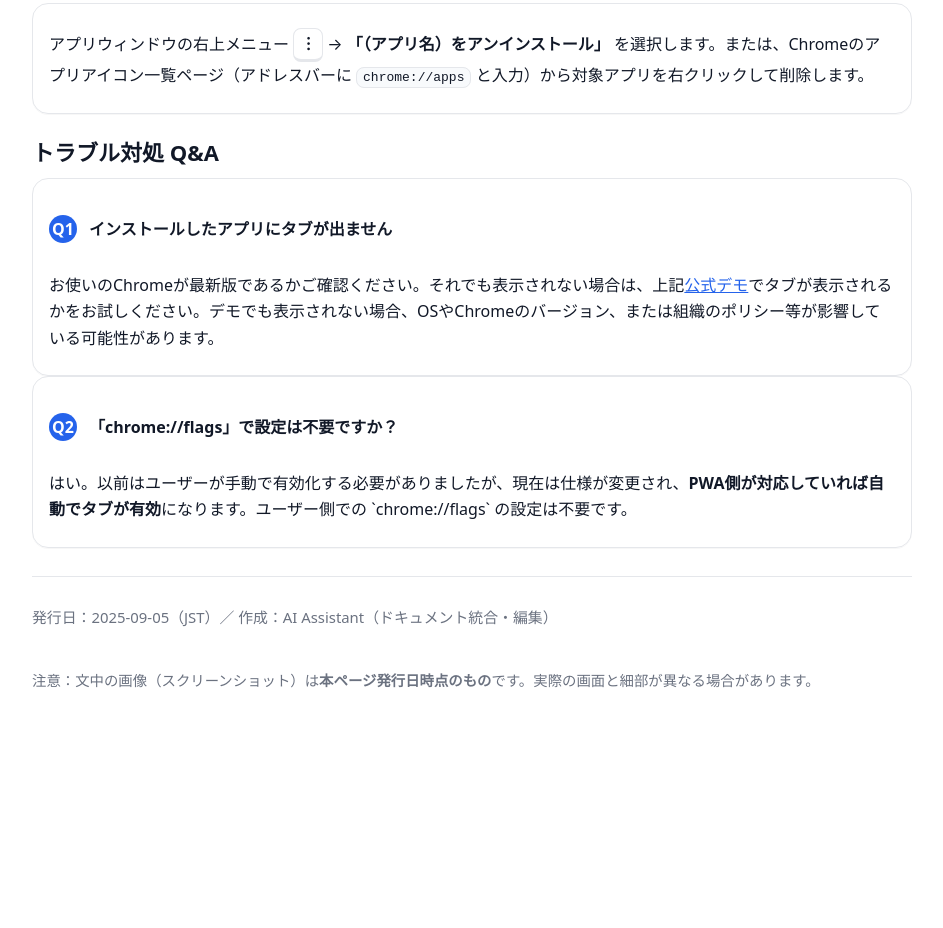
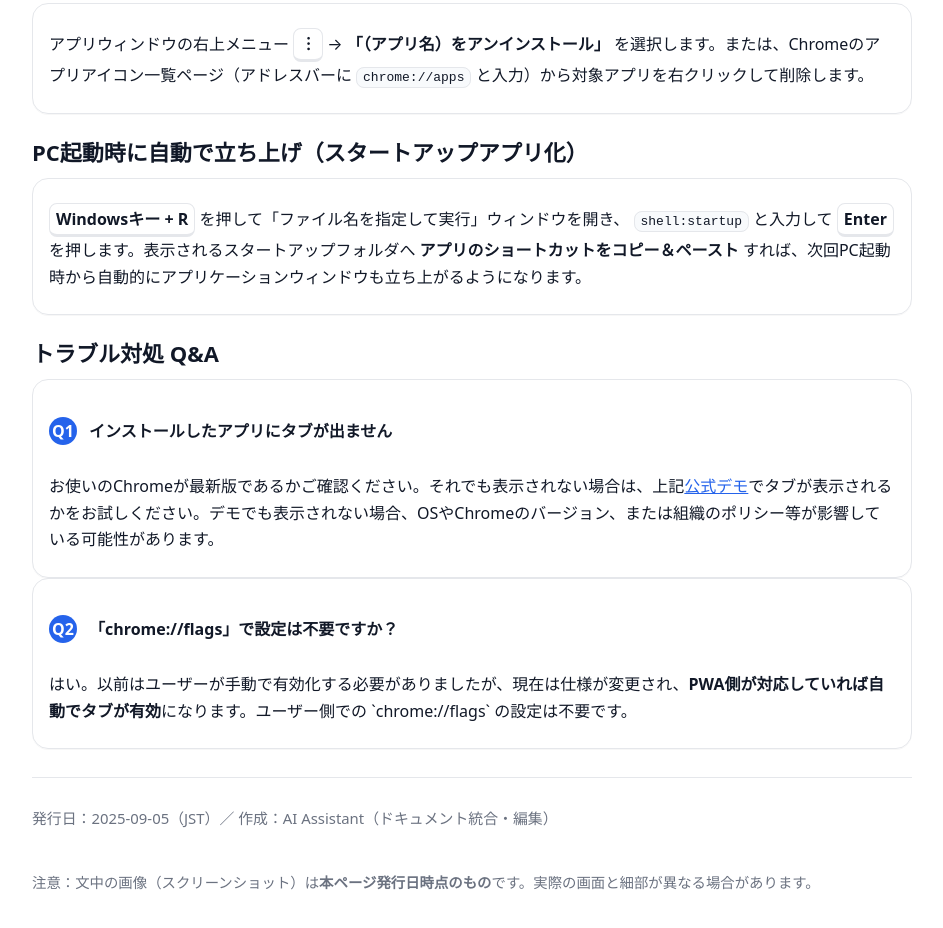
Before and after one commit to nakatanin/mypage, a plain HTML site: page AI_Chat/manual.html in a window 1280 px wide. Shown: the part 3926-4854 px from the top of the page, without its empty margins (168-1111 px from the left). Before the commit the page ends 4691 px from the top, so only its background shows below. Drawn offline with Linux system fonts and the light colour scheme.

Commit message:
Update manual.html

```diff
--- a/AI_Chat/manual.html
+++ b/AI_Chat/manual.html
@@ -175,6 +175,11 @@
       <p>アプリウィンドウの右上メニュー <span class="kbd">︙</span> → <strong>「（アプリ名）をアンインストール」</strong> を選択します。または、Chromeのアプリアイコン一覧ページ（アドレスバーに <code>chrome://apps</code> と入力）から対象アプリを右クリックして削除します。</p>
     </div>
 
+    <h3 id="startup">PC起動時に自動で立ち上げ（スタートアップアプリ化）</h3>
+    <div class="step">
+      <p><span class="kbd">Windowsキー + R</span> を押して「ファイル名を指定して実行」ウィンドウを開き、 <code>shell:startup</code> と入力して <span class="kbd">Enter</span> を押します。表示されるスタートアップフォルダへ <strong>アプリのショートカットをコピー＆ペースト</strong> すれば、次回PC起動時から自動的にアプリケーションウィンドウも立ち上がるようになります。</p>
+    </div>
+
     <h3 id="faq">トラブル対処 Q&A</h3>
     <div class="step">
       <header><span class="badge">Q1</span><h4>インストールしたアプリにタブが出ません</h4></header>
```
